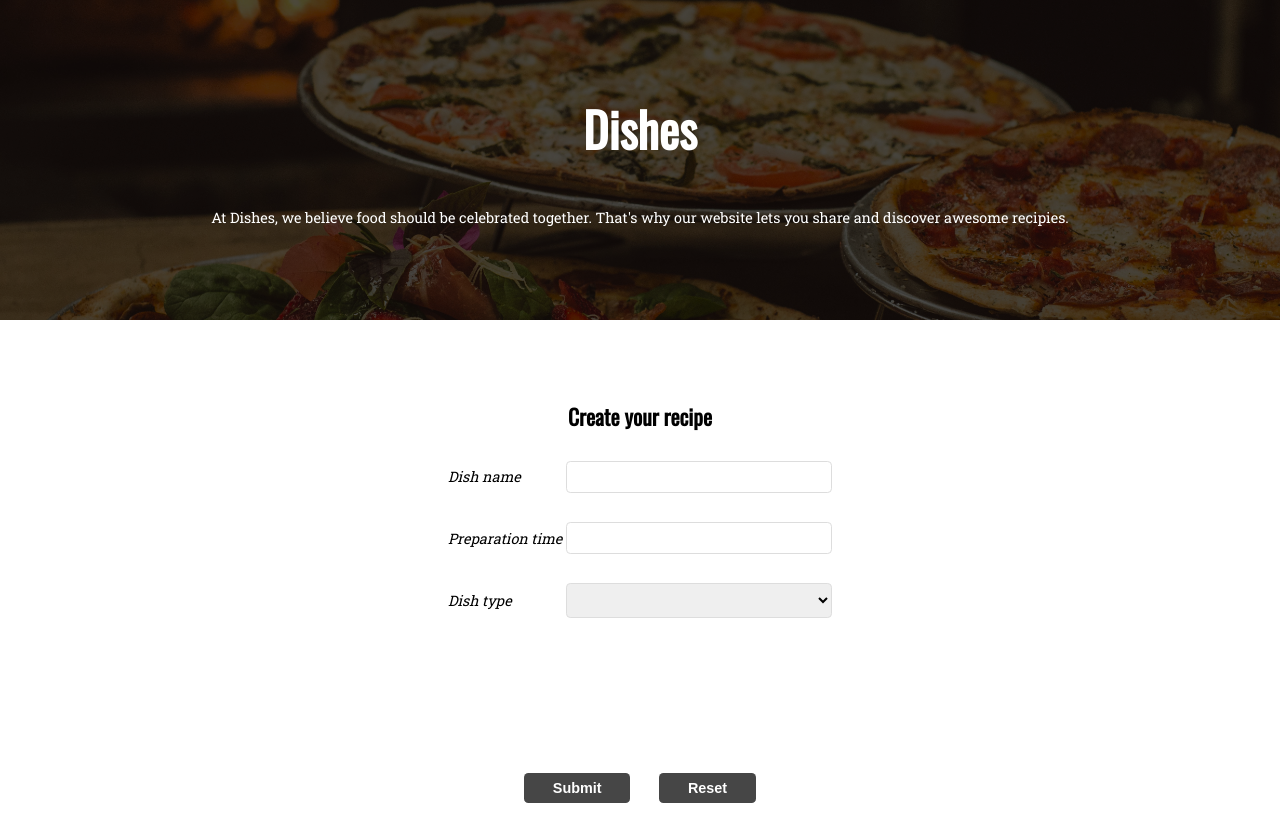
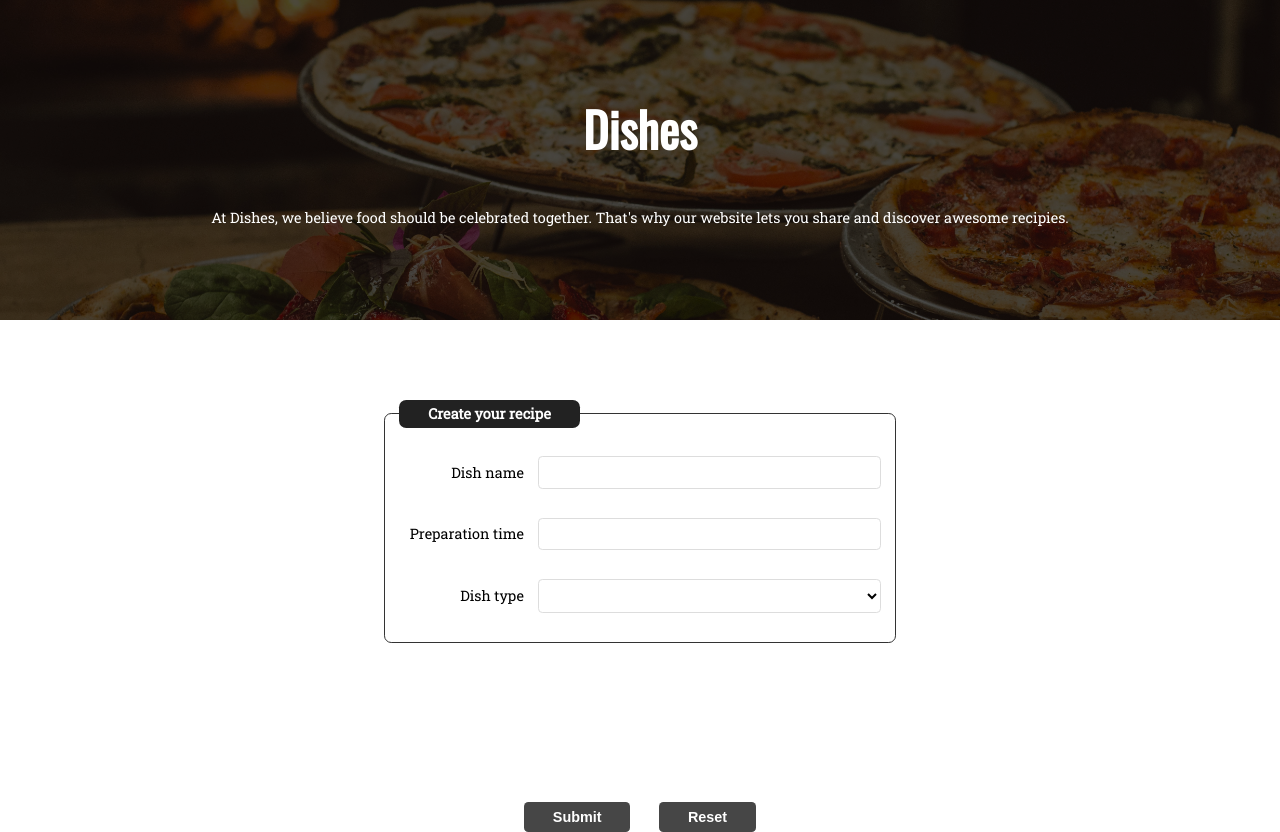
Before and after one commit to jpilch/dishes, a React (Create React App) app: page / in a window 1280 px wide. Before the commit the page ends 803 px from the top, so only its background shows below. Built offline with nearby package versions, Linux system fonts and the light colour scheme.

Commit message:
add a fieldset container to form

```diff
--- a/src/features/dishes/Form.js
+++ b/src/features/dishes/Form.js
@@ -28,7 +28,10 @@ function Form(props) {
                 handleSubmit();
             }}
         >
-            <h2 className={styles.form__heading}>Create your recipe</h2>
+            <fieldset className={styles.form__fieldset}>
+                <legend className={styles.form__legend}>
+                    Create your recipe
+                </legend>
                 <Field
                     name="name"
                     type="text"
@@ -51,6 +54,7 @@ function Form(props) {
                     onChange={handleTypeChange(dispatch)}
                 />
                 {type && dishFields.get(type)}
+            </fieldset>
             <div className={styles.form__buttons}>
                 <button
                     className={styles.form__button}
--- a/src/styles/Form.module.scss
+++ b/src/styles/Form.module.scss
@@ -3,8 +3,8 @@
 .form {
     @include flex-container;
     @include flex-column;
-    height: 28em;
-    flex-basis: 30%;
+    height: 30em;
+    flex-basis: 40%;
     position: relative;
     justify-content: flex-start;
     gap: 2em;
@@ -22,18 +22,40 @@
         align-self: center;
     }
 
+    &__fieldset {
+        @include flex-container;
+        @include flex-column;
+        font-size: inherit;
+        gap: 2em;
+        padding: 2em 1em;
+        border-radius: 0.5em;
+        justify-content: flex-start;
+        border: 1px solid #333;
+    }
+
+    &__legend {
+        background-color: #222;
+        border-radius: 0.5em;
+        font-weight: bold;
+        padding: 0.3em 2em;
+        color: #fff;
+        font-size: 1em;
+    }
+
     &__field {
         @include flex-container;
         position: relative;
+        gap: 1em;
     }
 
     &__label {
-        flex: 0.5;
-        font-style: italic;
+        flex: 0.4;
+        text-align: right;
     }
 
     &__input,
     &__select {
+        background-color: #fff;
         flex: 1;
         font-size: inherit;
         padding: 0.5em 1em;
```
Lines whose indentation alone changed are shown as unchanged.
